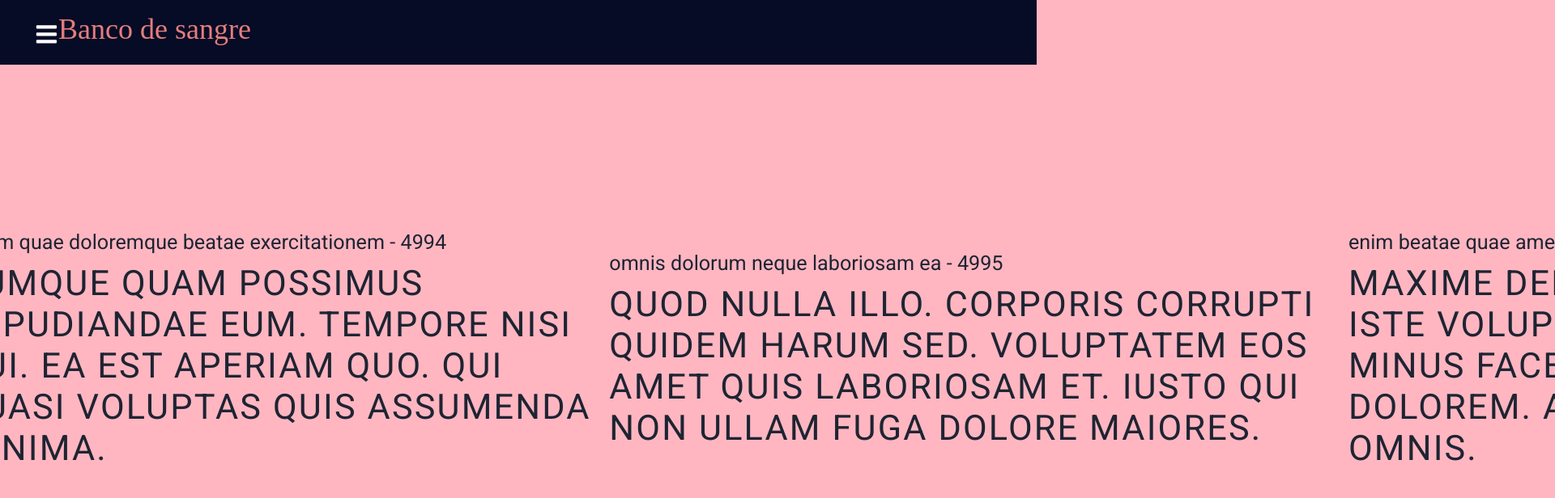
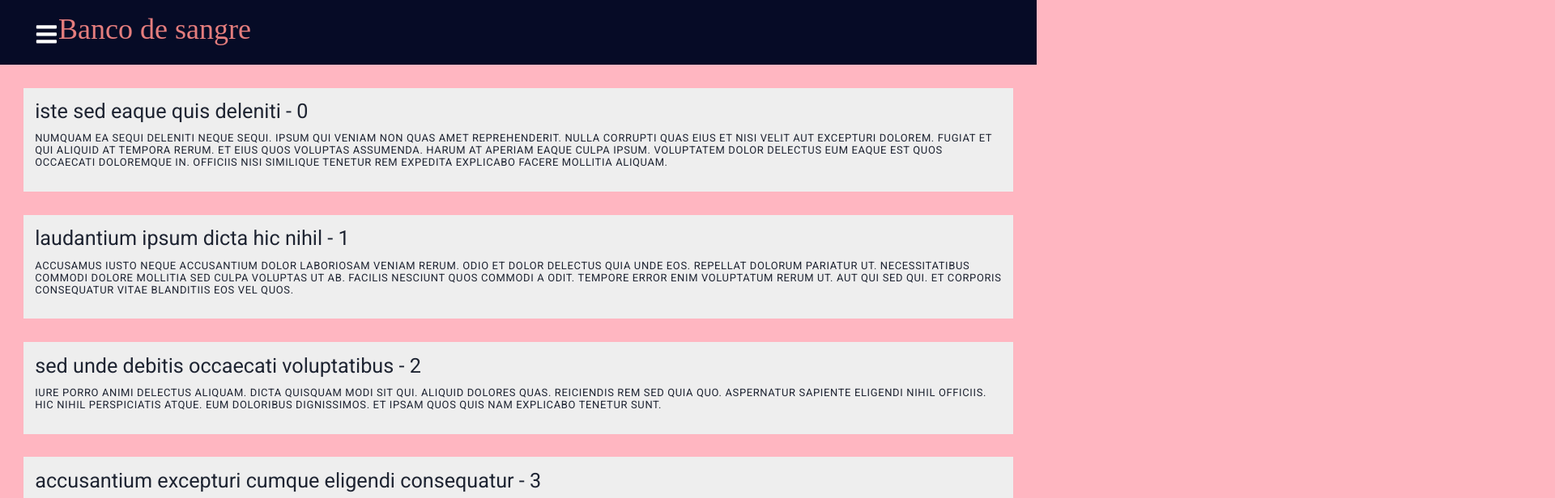
Before and after one commit to scanossini/proyecto-final-front, a React (Create React App) app: page /donantes in a window 1280 px wide. Shown: the top 616 px of the page at 81% size, 1920 px wide, since content can reach past the window. Built offline with nearby package versions, Linux system fonts and the light colour scheme; a web font is replaced by a local one.

Commit message:
paginacion

```diff
--- a/package.json
+++ b/package.json
@@ -9,9 +9,11 @@
     "@testing-library/react": "^11.1.1",
     "@testing-library/user-event": "^12.2.0",
     "axios": "^0.21.1",
+    "faker": "^5.1.0",
     "react": "^17.0.1",
     "react-dom": "^17.0.1",
     "react-icons": "^4.1.0",
+    "react-paginate": "^7.0.0",
     "react-router-dom": "^5.2.0",
     "react-scripts": "4.0.0",
     "web-vitals": "^0.2.4"
--- a/src/App.js
+++ b/src/App.js
@@ -5,7 +5,7 @@ import { LogIn } from './components/AuthComponents/LogIn';
 import LogOut from './components/AuthComponents/LogOut'
 import Navbar from './components/Navbar/NavBar'
 import Home from './pages/Home'
-import { Donantes } from './pages/Donantes'
+import { Donantes } from './pages/Donantes/Donantes'
 import Parametros from './pages/Parametros'
 import { Solicitudes } from './pages/Solicitudes';
 
--- a/src/pages/Donantes.js
+++ /dev/null
@@ -1,18 +0,0 @@
-import React from 'react'
-import faker from 'faker'
-
-
-export const Donantes = () => {
-    const data = new Array(10000).fill().map((value, index) => ({ id: index, title: faker.lorem.words(5), body: faker.lorem.sentences(4) }))
-    return (
-        <div className='donantes'>
-            {data.map(((item) => (
-                <div key={item.id} className="post">
-                    <h3>{item.title} - {item.id}</h3>
-                    <p>{item.body}</p>
-                </div>
-            )))}
-
-        </div>
-    )
-}
--- /dev/null
+++ b/src/pages/Donantes/Donantes.css
@@ -0,0 +1,19 @@
+.post{
+    background-color: #eee;
+    margin: 2rem;
+    padding: 1rem;
+}
+.pagination{
+    margin: 1rem auto;
+    list-style: none;
+    display: flex;
+    justify-content: space-evenly;
+    width: 50%;
+    padding-bottom: 25px;
+}
+/*.active{
+    border: 1px solid black;
+    border-radius: 100%;
+    padding: 0 3px;
+    outline: none;
+}*/
--- /dev/null
+++ b/src/pages/Donantes/Donantes.js
@@ -0,0 +1,52 @@
+import React, { useState, useEffect } from 'react'
+import faker from 'faker'
+import ReactPaginate from 'react-paginate';
+import './Donantes.css';
+
+export const Donantes = () => {
+    const [pagination, setPagination] = useState({
+        data: new Array(1000).fill().map((value, index) => (({
+          id: index,
+          title: faker.lorem.words(5),
+          body: faker.lorem.sentences(8)
+        }))),
+        offset: 0,
+        numberPerPage: 10,
+        pageCount: 0,
+        currentData: []
+      });
+      useEffect(() => {
+        setPagination((prevState) => ({
+          ...prevState,
+          pageCount: prevState.data.length / prevState.numberPerPage,
+          currentData: prevState.data.slice(pagination.offset, pagination.offset + pagination.numberPerPage)
+        }))
+      }, [pagination.numberPerPage, pagination.offset])
+      const handlePageClick = event => {
+        const selected = event.selected;
+        const offset = selected * pagination.numberPerPage
+        setPagination({ ...pagination, offset })
+      }
+      return (
+        <div>
+          {pagination.currentData && pagination.currentData.map(((item, index) => (
+            <div key={item.id} className="post">
+              <h3>{`${item.title} - ${item.id}`}</h3>
+              <p>{item.body}</p>
+            </div>
+          )))
+          }
+          <ReactPaginate
+            previousLabel={'anterior'}
+            nextLabel={'siguiente'}
+            breakLabel={'...'}
+            pageCount={pagination.pageCount}
+            marginPagesDisplayed={2}
+            pageRangeDisplayed={4}
+            onPageChange={handlePageClick}
+            containerClassName={'pagination'}
+            activeClassName={'active'}
+          />
+        </div>
+      );
+}
```
Also changed, not shown: 1 other file (tests, documents, lock files or other folders).
